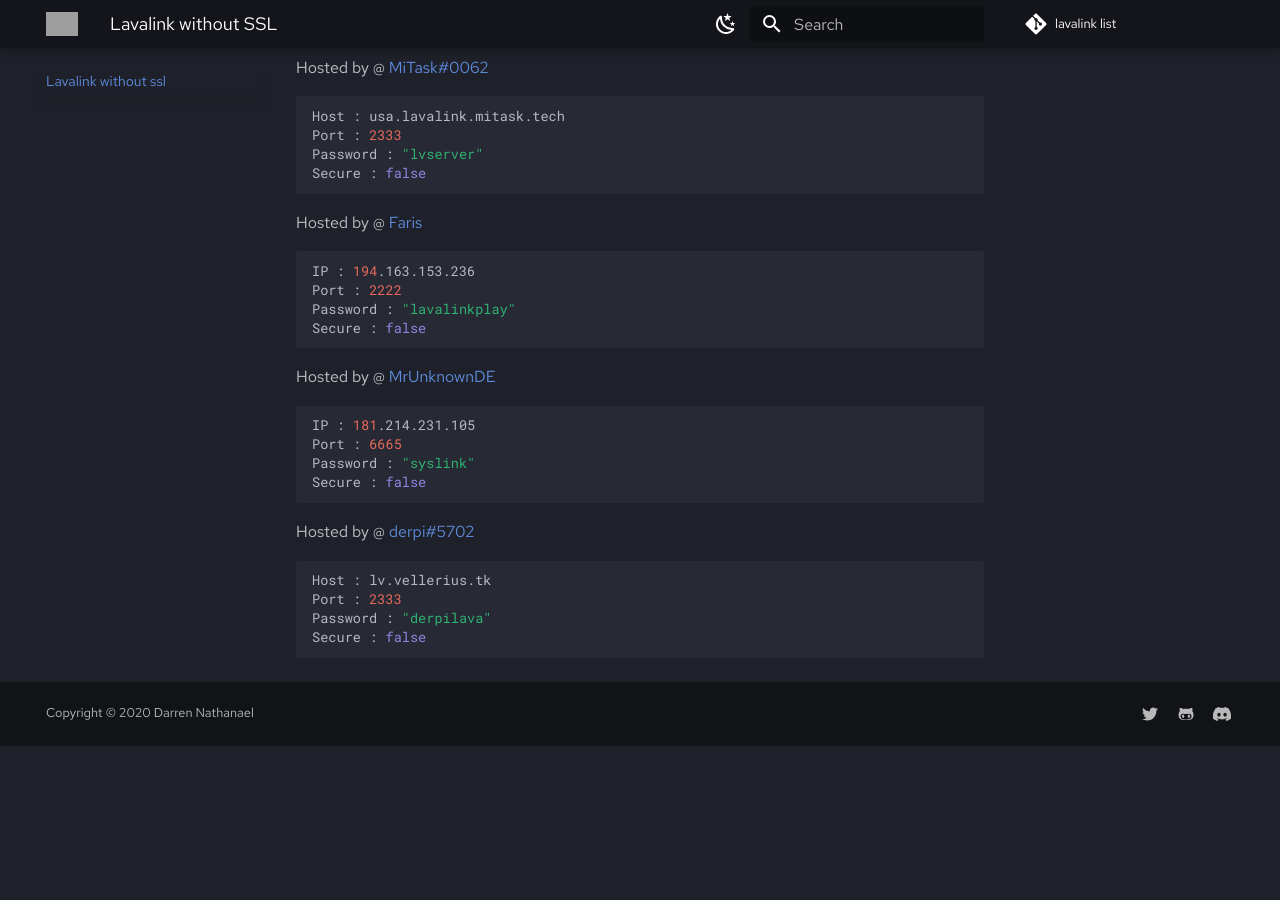
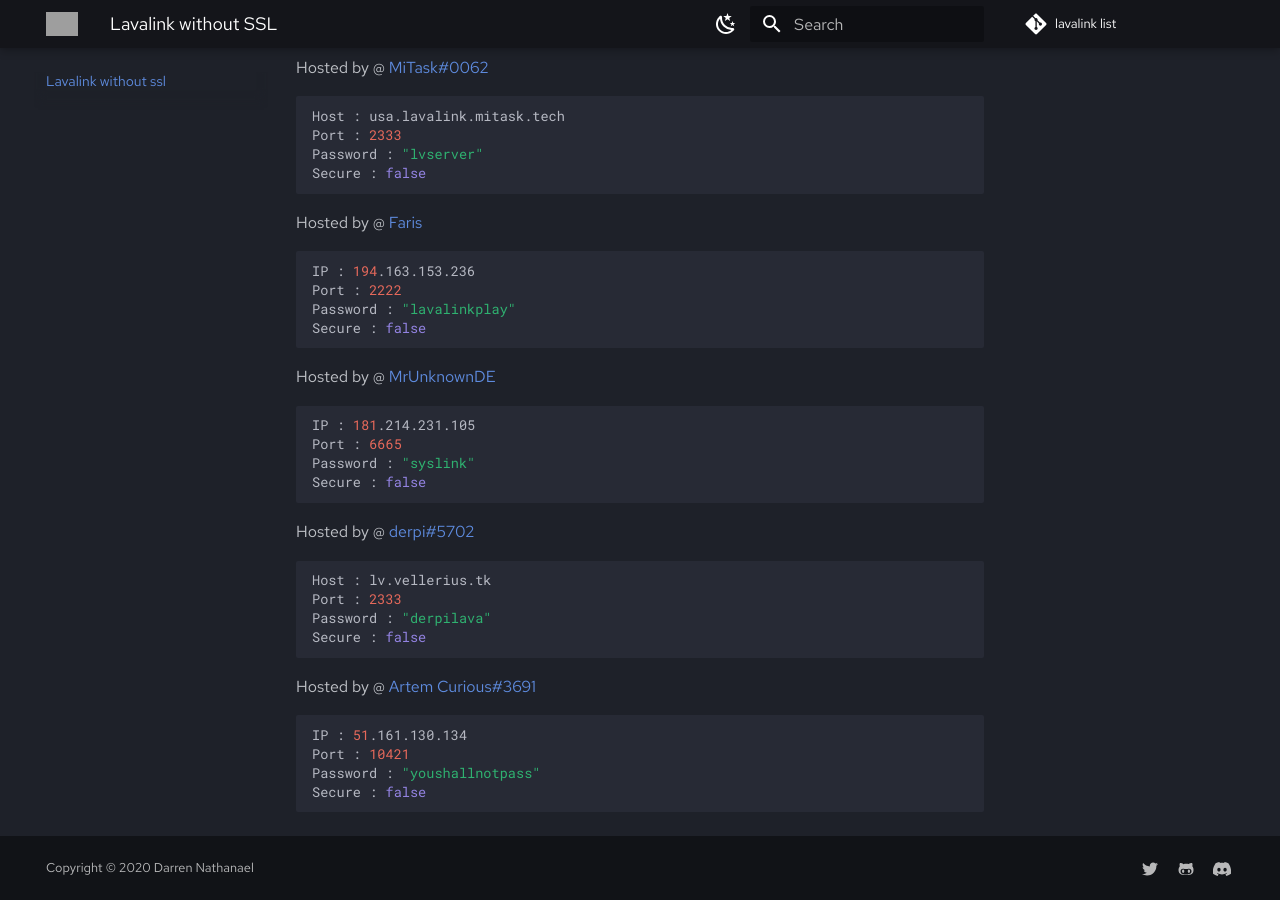
Before and after one commit to DarrenOfficial/lavalink-list, an MkDocs documentation site: the page built from docs/NoSSL/lavalink-without-ssl.md, in a window 1280 px wide and 900 px high, scrolled down 1720 px. Built offline with MkDocs 1.6.1 and Material for MkDocs 9.7.7, drawn with Linux system fonts in a browser that asks for light colours; comment, search, counter and statistics services are not loaded; before the commit the page ends 2466 px from its top, so only the background shows below that; grey boxes are pictures that could not be loaded.

Commit message:
added lavalink (#139)
added mine lul nice right?

````diff
--- a/docs/NoSSL/lavalink-without-ssl.md
+++ b/docs/NoSSL/lavalink-without-ssl.md
@@ -114,3 +114,12 @@ Port : 2333
 Password : "derpilava"
 Secure : false
 ```
+
+Hosted by @ [Artem Curious#3691](https://twitter.com/curiousartem)
+
+```bash
+IP : 51.161.130.134
+Port : 10421
+Password : "youshallnotpass"
+Secure : false
+```
````
